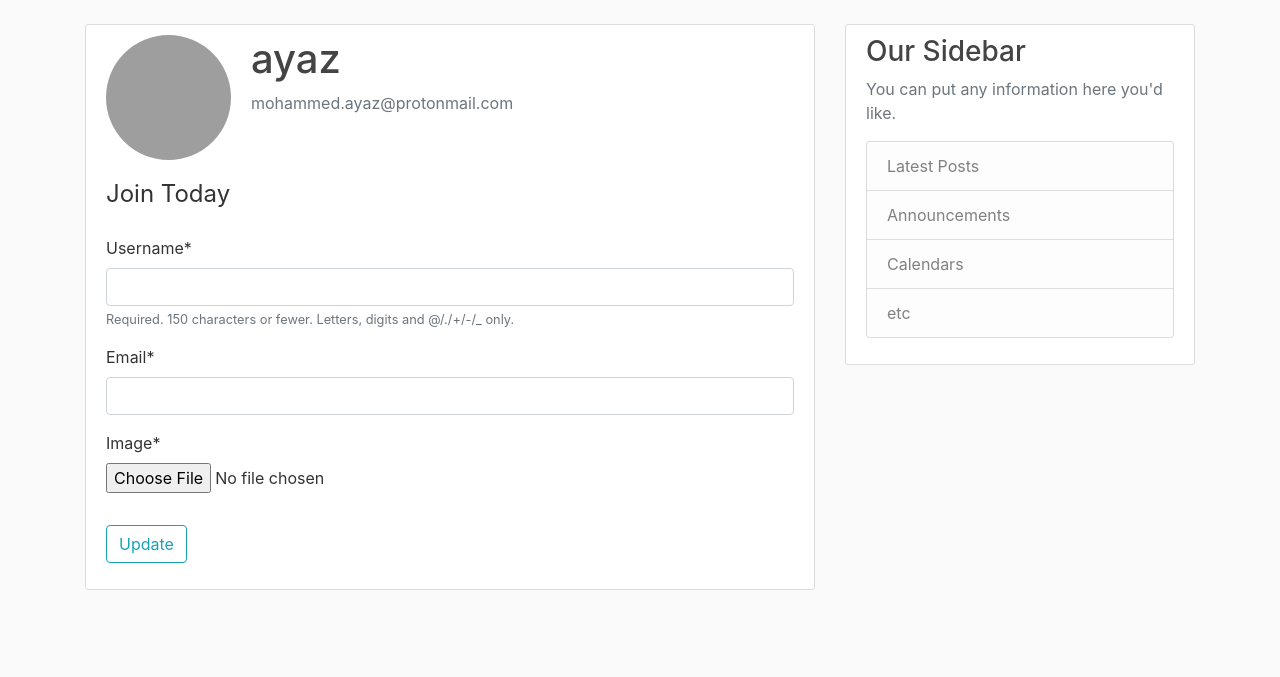
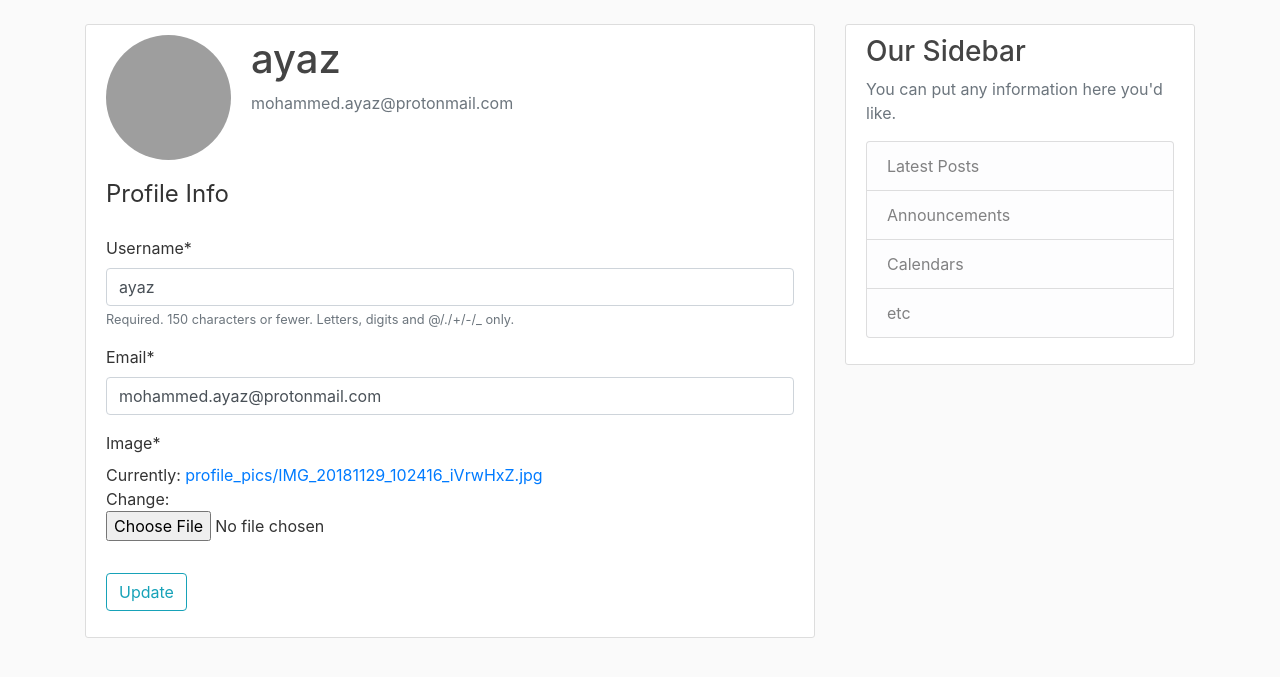
Before and after one commit to learning-dev/django-blog, a Django app: page /profile/ in a window 1280 px wide. Shown: the part 56-733 px from the top of the page. Run offline with Django 3.2, Linux system fonts and the light colour scheme; a user stored in the database is signed in; data comes from the database, SQL or seed files in the repository; both versions use the stored data as it was after the commit; some libraries are stand-ins or nearby versions; grey boxes are pictures that could not be loaded.

Commit message:
Add feature - Update user profile

```diff
--- a/requirements.txt
+++ b/requirements.txt
@@ -1,4 +1,3 @@
-amqp==2.5.0
 billiard==3.6.0.0
 celery==4.3.0
 clear-screen==0.1.12
--- a/users/models.py
+++ b/users/models.py
@@ -1,5 +1,6 @@
 from django.db import models
 from django.contrib.auth.models import User
+from PIL import Image
 
 class Profile(models.Model):
     user = models.OneToOneField(User, on_delete=models.CASCADE)
@@ -7,3 +8,13 @@ class Profile(models.Model):
 
     def __str__(self):
         return f'{self.user.username} Profile'
+
+    def save(self):
+    	super().save()
+
+    	img = Image.open(self.image.path)
+
+    	if img.height > 300 or img.width > 300:
+    		output_size = (300, 300)
+    		img.thumbnail(output_size)
+    		img.save(self.image.path)
--- a/users/templates/users/profile.html
+++ b/users/templates/users/profile.html
@@ -12,7 +12,7 @@
 	  <form method="POST" enctype="multipart/form-data">
 			{% csrf_token %}
 		<fieldset class="form-group">
-			<legend class="border-button mb-4">Join Today</legend>
+			<legend class="border-button mb-4">Profile Info</legend>
 			{{ u_form|crispy }}
 			{{ p_form|crispy }}
 		</fieldset>
--- a/users/views.py
+++ b/users/views.py
@@ -19,8 +19,23 @@ def register(request):
 
 @login_required
 def profile(request):
-    u_form = UserUpdateForm()
-    p_form = ProfileUpdateForm()
+
+    if request.method == 'POST':
+        u_form = UserUpdateForm(request.POST, instance=request.user)
+        p_form = ProfileUpdateForm(request.POST,
+                                    request.FILES,
+                                    instance=request.user.profile)
+
+        if u_form.is_valid() and p_form.is_valid():
+            u_form.save()
+            p_form.save()
+            messages.success(request, f'Your account has been updated!')
+            return redirect('profile')
+
+
+    else:
+        u_form = UserUpdateForm(instance=request.user)
+        p_form = ProfileUpdateForm(instance=request.user.profile)
 
     context = {
         'u_form': u_form,
```
Also changed, not shown: db.sqlite3, users/forms.py (line endings or trailing spaces).
